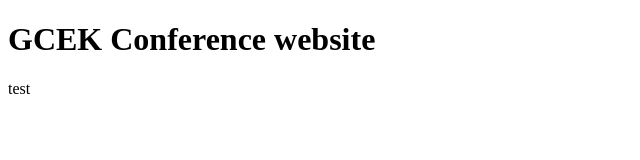
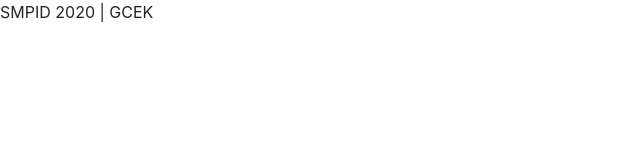
Before and after one commit to ghanshyam1898/gcek-web-space-1, a plain HTML site: page index.html in a window 1280 px wide. Shown: the whole page, without its empty margins (0-640 px from the left). Drawn offline with nearby package versions, Linux system fonts and the light colour scheme.

Commit message:
adding bootstrap CDN

```diff
--- a/index.html
+++ b/index.html
@@ -1,11 +1,21 @@
 <!DOCTYPE html>
-<html>
+<html lang="en">
+
 <head>
-	<title>GCEK Conference website</title>
+    <meta charset="UTF-8" />
+    <meta name="viewport" content="width=device-width, initial-scale=1.0" />
+    <link rel="stylesheet" href="https://stackpath.bootstrapcdn.com/bootstrap/4.5.2/css/bootstrap.min.css" integrity="sha384-JcKb8q3iqJ61gNV9KGb8thSsNjpSL0n8PARn9HuZOnIxN0hoP+VmmDGMN5t9UJ0Z" crossorigin="anonymous" />
+
+    <title>SMPID 2020</title>
 </head>
+
 <body>
+    <div class="cointainer">
+        <header class="blog-header">SMPID 2020 | GCEK</header>
+    </div>
+    <script src="https://code.jquery.com/jquery-3.5.1.slim.min.js" integrity="sha384-DfXdz2htPH0lsSSs5nCTpuj/zy4C+OGpamoFVy38MVBnE+IbbVYUew+OrCXaRkfj" crossorigin="anonymous"></script>
+    <script src="https://cdn.jsdelivr.net/npm/popper.js@1.16.1/dist/umd/popper.min.js" integrity="sha384-9/reFTGAW83EW2RDu2S0VKaIzap3H66lZH81PoYlFhbGU+6BZp6G7niu735Sk7lN" crossorigin="anonymous"></script>
+    <script src="https://stackpath.bootstrapcdn.com/bootstrap/4.5.2/js/bootstrap.min.js" integrity="sha384-B4gt1jrGC7Jh4AgTPSdUtOBvfO8shuf57BaghqFfPlYxofvL8/KUEfYiJOMMV+rV" crossorigin="anonymous"></script>
+</body>
 
-	<h1>GCEK Conference website</h1>
-	<p>test</p>
-</body>
 </html>
```
